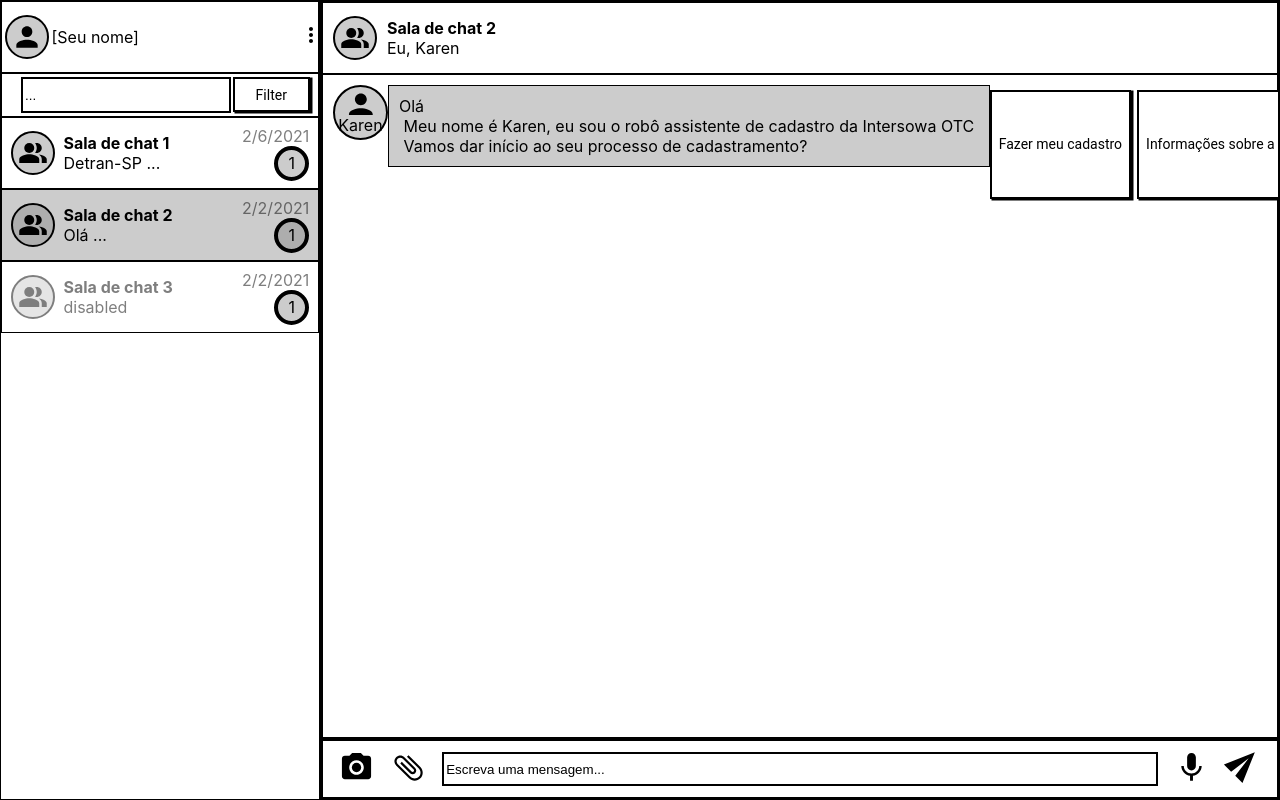
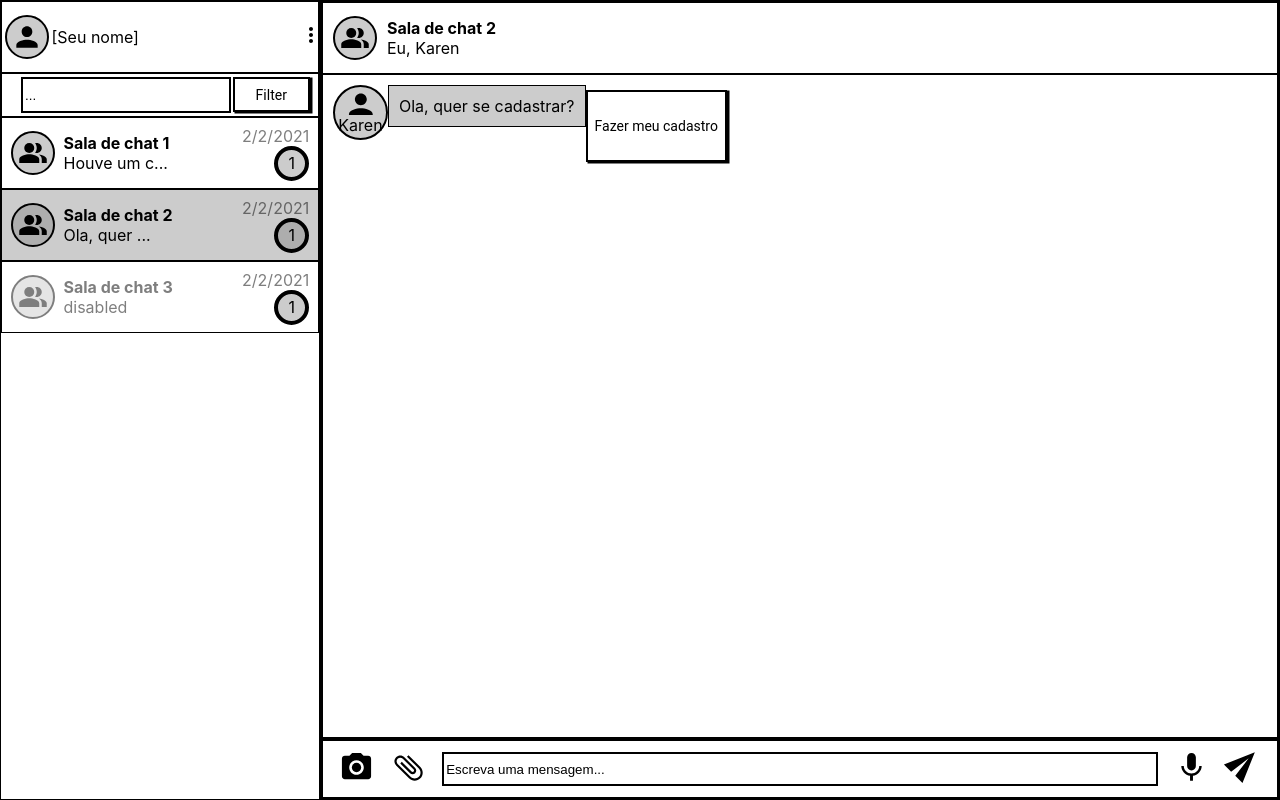
Before and after one commit to MuraraAllan/whats-app-clone, a React (Create React App) app: page / in a window 1280 px wide. Built offline with nearby package versions, Linux system fonts and the light colour scheme.

Commit message:
fix dependency check on ChatContent remove messages

```diff
--- a/src/mocks/chatSessions.js
+++ b/src/mocks/chatSessions.js
@@ -9,20 +9,20 @@ export const chatSessionsMock = [
     ],
     unreadMessages: 1,
     lastMessage: {
-      message_id: '1b',
+      message_id: '1a',
+      textMessage: "Houve um cadastro de pessoa Física \n Informações: \n Nome: Fulano Pereira \n Data de Nascimento : 21/01/1992 \n CPF: 23.562.865-73 \n Endereço : Endereço informado, 1552 - Bombinhas, SC",
       inlineButtons: [
-        { label: "Detran-SP - Autenticidade. R$0,20" },
-        { label: "Receita Federal - Antecedentes CPF. R$0,20" },
-        { label: "Polícia Civil SP - Antecedentes. R$ 0,20" },
-        { label: "Ficha de crédito. R$ 0,20" }
+        { label: "Aprovar" },
+        { label: "Rejeitar" },
+        { label: "Solicitar Info Adicional" }
       ],
-      user: { user_id: "2", userName: 'KYC' },
-      timeStamp: 1612648789136,
+      user: { user_id: "1", userName: 'Karen' },
+      timeStamp: 1612275839631,
     },
     messages: [
       {
         message_id: '1a',
-        textMessage: "Houve um cadastro de pessoa Física \n Dados Do formulário: \n Nome: José Da Silva \n Data de Nascimento : 22/02/1922 \n CPF: 22.332.556-65 \n Endereço : Rua das flores, 1022 - São Paulo, SP",
+        textMessage: "Houve um cadastro de pessoa Física \n Informações: \n Nome: Fulano Pereira \n Data de Nascimento : 21/01/1992 \n CPF: 23.562.865-73 \n Endereço : Endereço informado, 1552 - Bombinhas, SC",
         inlineButtons: [
           { label: "Aprovar" },
           { label: "Rejeitar" },
@@ -31,17 +31,7 @@ export const chatSessionsMock = [
         user: { user_id: "1", userName: 'Karen' },
         timeStamp: 1612275839631,
       },
-      {
-        message_id: '1b',
-        inlineButtons: [
-          { label: "Detran-SP - Autenticidade. R$0,20" },
-          { label: "Receita Federal - Antecedentes CPF. R$0,20" },
-          { label: "Polícia Civil SP - Antecedentes. R$ 0,20" },
-          { label: "Ficha de crédito. R$ 0,20" }
-        ],
-        user: { user_id: "2", userName: 'KYC' },
-        timeStamp: 1612275839631,
-      }
+
     ]
   },
   {
@@ -54,10 +44,9 @@ export const chatSessionsMock = [
     unreadMessages: 1,
     lastMessage: {
       message_id: '2a',
-      textMessage: "Olá \n Meu nome é Karen, eu sou o robô assistente de cadastro da Intersowa OTC \n Vamos dar início ao seu processo de cadastramento?",
+      textMessage: "Ola, quer se cadastrar?",
       inlineButtons: [
         { label: "Fazer meu cadastro" },
-        { label: "Informações sobre a Intersowa OTC" },
       ],
       user: { user_id: "1", userName: 'Karen' },
       timeStamp: 1612275839631,
@@ -65,10 +54,9 @@ export const chatSessionsMock = [
     messages: [
       {
         message_id: '2a',
-        textMessage: "Olá \n Meu nome é Karen, eu sou o robô assistente de cadastro da Intersowa OTC \n Vamos dar início ao seu processo de cadastramento?",
+        textMessage: "Ola, quer se cadastrar?",
         inlineButtons: [
           { label: "Fazer meu cadastro", onClickAction: "openRegisteringForm" },
-          { label: "Informações sobre a Intersowa OTC" },
         ],
         user: { user_id: "1", userName: 'Karen' },
         timeStamp: 1612275839631,
--- a/src/mocks/userData.js
+++ b/src/mocks/userData.js
@@ -6,17 +6,43 @@ export const userWithChatSessions = {
       session_id: "1",
       title: "Sala de chat 1",
       unreadMessages: 1,
+      lastMessage: {
+        message_id: '1a',
+        textMessage: "Houve um cadastro de pessoa Física \n Informações: \n Nome: Fulano Pereira \n Data de Nascimento : 21/01/1992 \n CPF: 23.562.865-73 \n Endereço : Endereço informado, 1552 - Bombinhas, SC",
+        inlineButtons: [
+          { label: "Aprovar" },
+          { label: "Rejeitar" },
+          { label: "Solicitar Info Adicional" }
+        ],
+        user: { user_id: "1", userName: 'Karen' },
+        timeStamp: 1612275839631,
+      },
     },
     {
       session_id: "2",
       title: "Sala de chat 2",
+
       unreadMessages: 1,
+      lastMessage: {
+        message_id: '2a',
+        textMessage: "Ola, quer se cadastrar?",
+        inlineButtons: [
+          { label: "Fazer meu cadastro" },
+        ],
+        user: { user_id: "1", userName: 'Karen' },
+        timeStamp: 1612275839631,
+      },
     },
     {
       session_id: "3",
       title: "Sala de chat 3",
       unreadMessages: 1,
+      lastMessage: {
+        message_id: '3a',
+        textMessage: "any",
+        user: { user_id: "1", userName: 'Karen' },
+        timeStamp: 1612275839631,
+      },
     }
   ]
-
 }
--- a/src/pages/mainpage/components/ChatsArea/ChatContent.tsx
+++ b/src/pages/mainpage/components/ChatsArea/ChatContent.tsx
@@ -19,6 +19,7 @@ export const findLastMessageChatPreview = (lastMessage: ChatSessionType['lastMes
     return lastMessage.inlineButtons[0].label.substring(0, 10).concat('...')
   }
 }
+
 const Container = styled(BorderedContainer)`height: 72px; cursor: pointer;`
 
 export const ChatContent = function ChatContent({ session_id }: { session_id: ChatSessionType["session_id"] }): React.ReactElement {
@@ -29,6 +30,7 @@ export const ChatContent = function ChatContent({ session_id }: { session_id: Ch
   const chatSession = getChatSession(session_id)
   const userBelongsToSession = useUserBelongsToSession(session_id)
   const isCurrentActiveSession = activeSessionID != null && activeSessionID === session_id
+
   const chatPreview = useMemo(() => {
     // if lastMessage has a file then we should check for its type
     // and render a respective icon
@@ -68,7 +70,7 @@ export const ChatContent = function ChatContent({ session_id }: { session_id: Ch
       return messageDate.toLocaleDateString()
     }
     return null
-  }, [chatSession])
+  }, [chatSession?.lastMessage])
 
 
   if (chatSession == null) {
```
Also changed, not shown: 2 other files (tests, documents, lock files or other folders).
